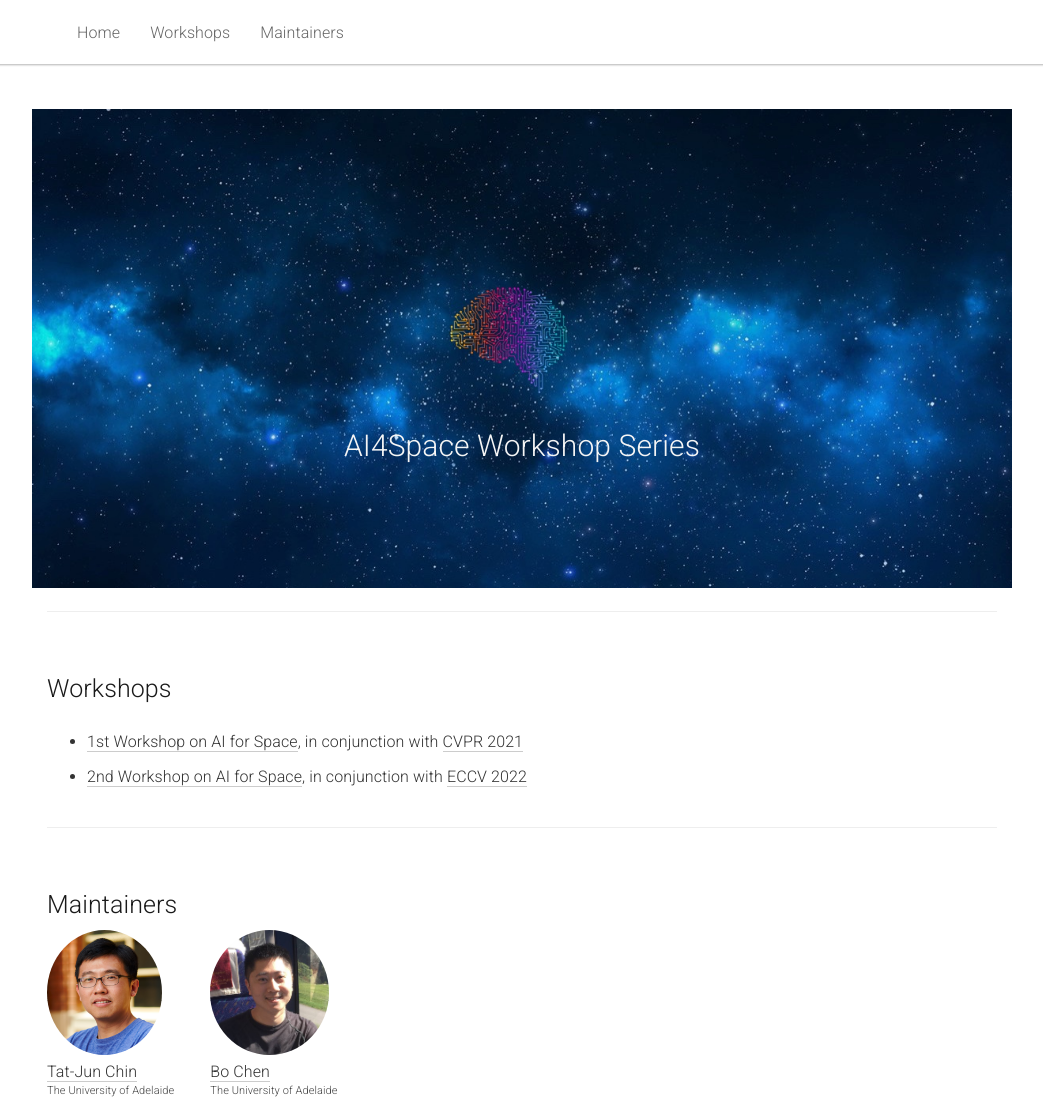
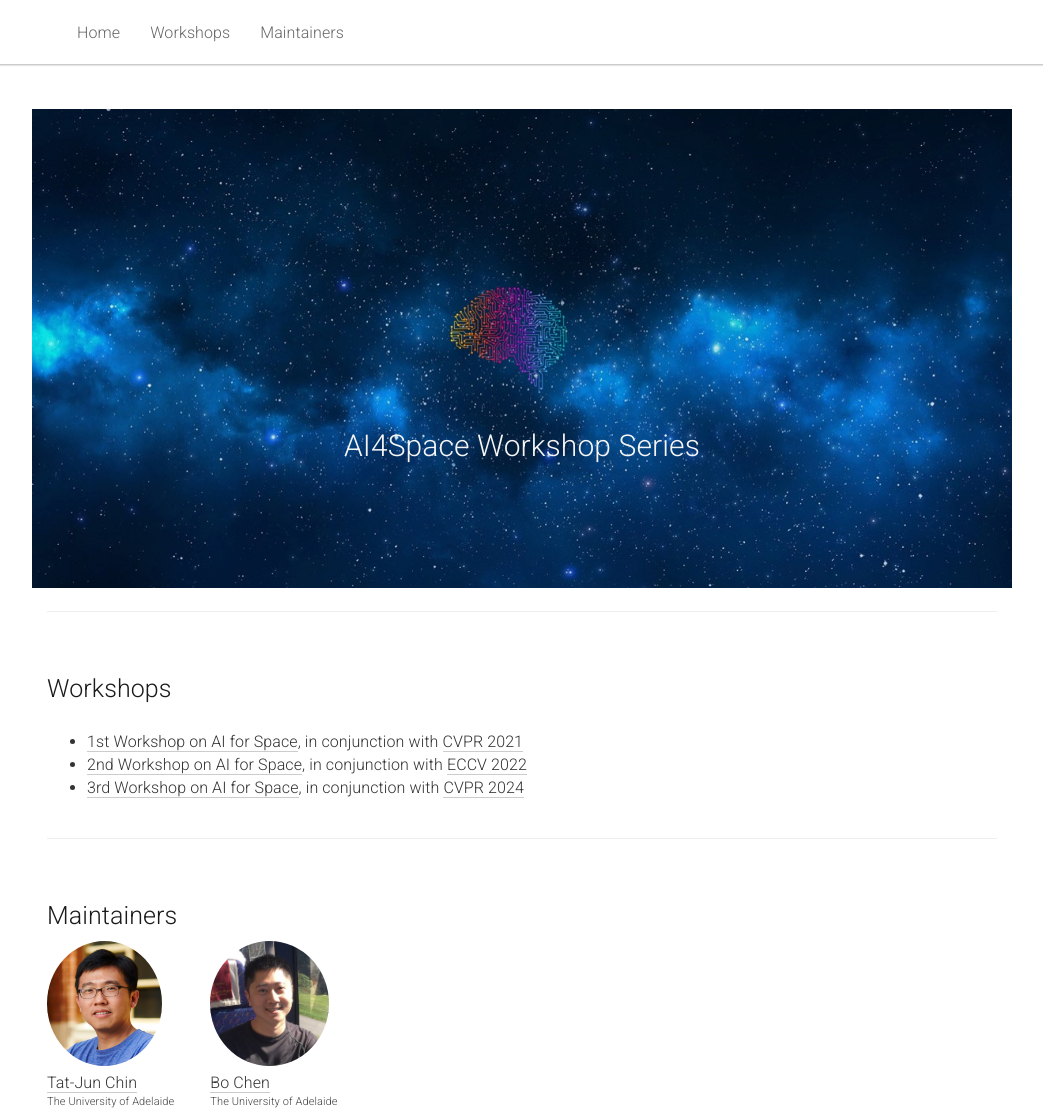
Before and after one commit to AIforSpace/aiforspace.github.io, a Jekyll site: the page built from _pages/home.md, in a window 1280 px wide and 1118 px high. Shown: the whole window, without its empty margins (118-1161 px from the left). Built offline with Jekyll 4.4.1, drawn with Linux system fonts in a browser that asks for light colours.

Commit message:
Update home.md

```diff
--- a/_pages/home.md
+++ b/_pages/home.md
@@ -50,9 +50,8 @@ acknowledgements: ""
     <p>
     <ul>
       <li><a href='https://aiforspace.github.io/2021/'>1st Workshop on AI for Space</a>, in conjunction with <a href="http://cvpr2021.thecvf.com/">CVPR 2021</a></li>
-    </ul>
-    <ul>
       <li><a href='https://aiforspace.github.io/2022/'>2nd Workshop on AI for Space</a>, in conjunction with <a href="https://eccv2022.ecva.net/">ECCV 2022</a></li>
+      <li><a href='https://aiforspace.github.io/2024/'>3rd Workshop on AI for Space</a>, in conjunction with <a href="https://cvpr.thecvf.com/Conferences/2024">CVPR 2024</a></li>
     </ul>
     </p>
   </div>
```
